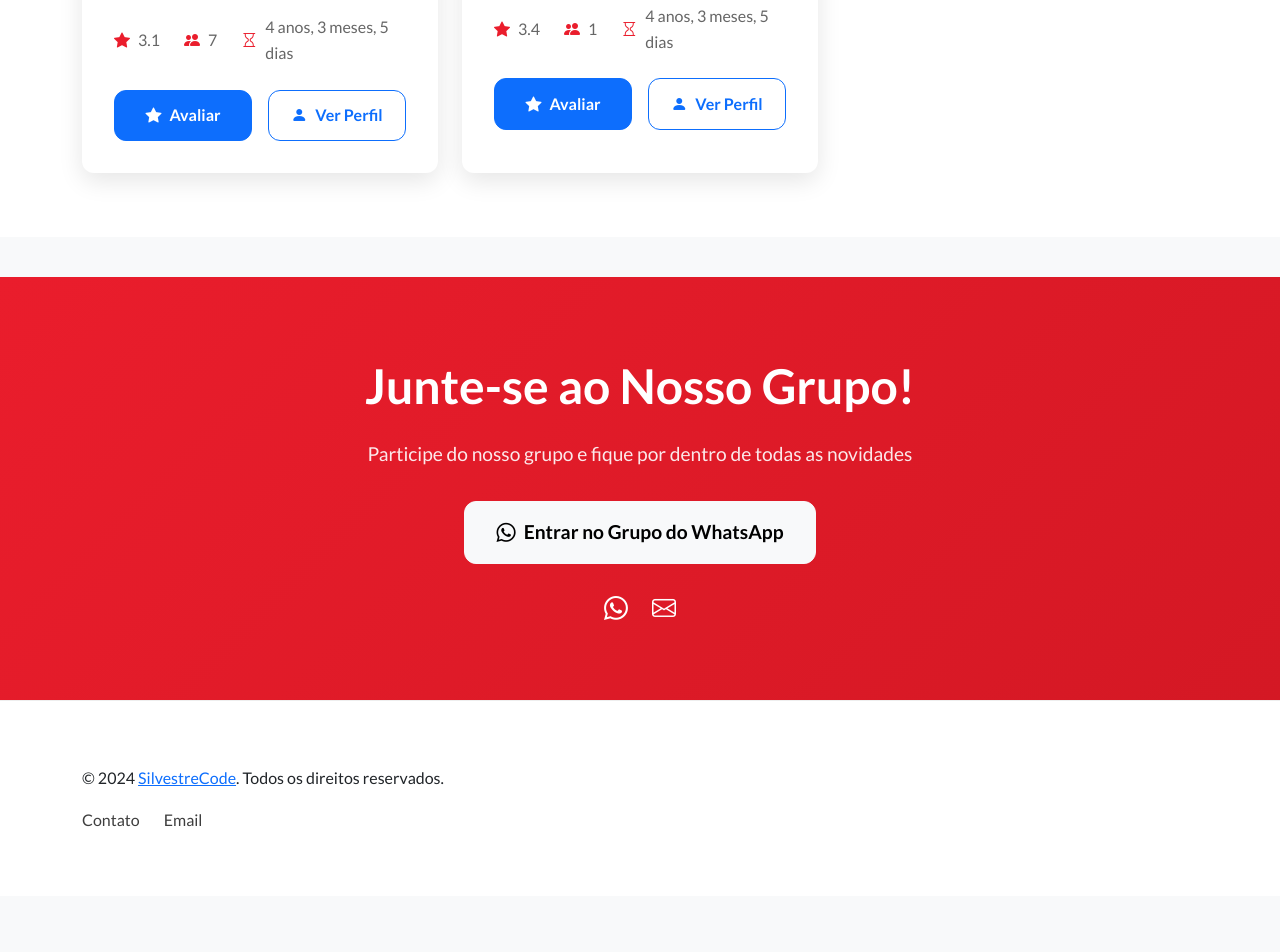
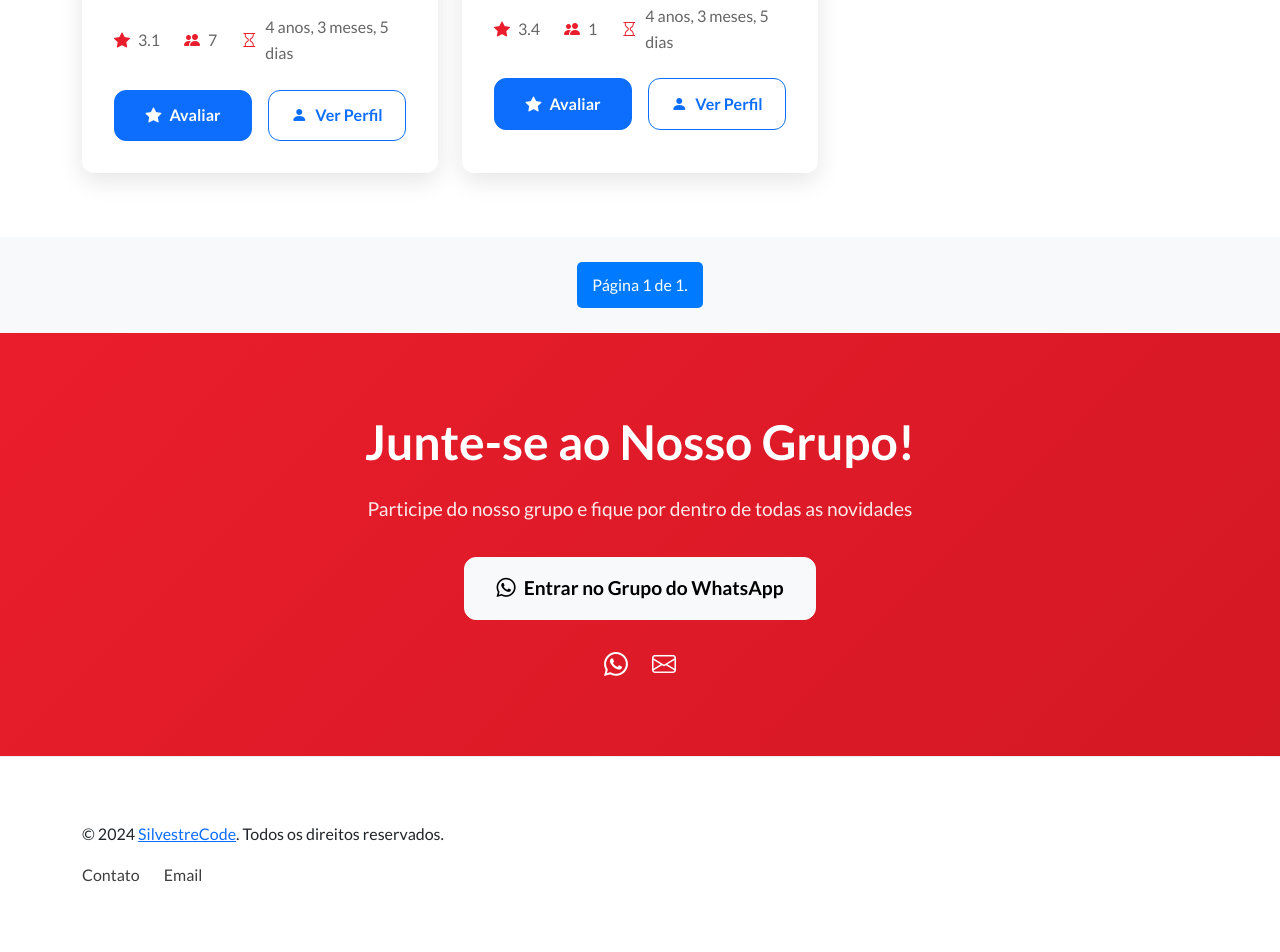
Before and after one commit to estuart27/Onepage-avaliacao, a Django app: page / in a window 1280 px wide. Shown: the part 1853-2805 px from the top of the page. Before the commit the page ends 2680 px from the top, so only its background shows below. Run offline with Django 5.2, Linux system fonts and the light colour scheme; data comes from the database, SQL or seed files in the repository.

Commit message:
Resolvendo Gab

```diff
--- a/avaliacao/templates/avaliacao/home.html
+++ b/avaliacao/templates/avaliacao/home.html
@@ -124,7 +124,7 @@
     </div>
 </section>
 <div class="pagination">
-    {% comment %} <span class="step-links">
+    <span class="step-links">
         {% if colaboradores.has_previous %}
             <a href="?page=1{% if request.GET.cargo %}&cargo={{ request.GET.cargo }}{% endif %}{% if request.GET.hub %}&hub={{ request.GET.hub }}{% endif %}{% if request.GET.search %}&search={{ request.GET.search }}{% endif %}">&laquo; primeiro</a>
             <a href="?page={{ colaboradores.previous_page_number }}{% if request.GET.cargo %}&cargo={{ request.GET.cargo }}{% endif %}{% if request.GET.hub %}&hub={{ request.GET.hub }}{% endif %}{% if request.GET.search %}&search={{ request.GET.search }}{% endif %}">anterior</a>
@@ -138,7 +138,7 @@
             <a href="?page={{ colaboradores.next_page_number }}{% if request.GET.cargo %}&cargo={{ request.GET.cargo }}{% endif %}{% if request.GET.hub %}&hub={{ request.GET.hub }}{% endif %}{% if request.GET.search %}&search={{ request.GET.search }}{% endif %}">próximo</a>
             <a href="?page={{ colaboradores.paginator.num_pages }}{% if request.GET.cargo %}&cargo={{ request.GET.cargo }}{% endif %}{% if request.GET.hub %}&hub={{ request.GET.hub }}{% endif %}{% if request.GET.search %}&search={{ request.GET.search }}{% endif %}">último &raquo;</a>
         {% endif %}
-    </span> {% endcomment %}
+    </span>
 </div>
 
 <!-- CSS Inline -->
--- a/avaliacao/views.py
+++ b/avaliacao/views.py
@@ -36,14 +36,18 @@ def home(request):
     if search:
         colaboradores = colaboradores.filter(nome__icontains=search)  # Filtra pelo nome
 
+    # Paginação
+    paginator = Paginator(colaboradores, 9)  # Exiba 10 colaboradores por página
+    page_number = request.GET.get('page')  # Obtém o número da página da URL
+    colaboradores_paginated = paginator.get_page(page_number)  # Obtém os colaboradores da página solicitada
+
     context = {
-        'colaboradores': colaboradores,  # Passa a lista completa para o contexto
+        'colaboradores': colaboradores_paginated,  # Passa a lista paginada para o contexto
         'cargos': cargos,
         'hubs': hubs,
         'request': request  # Incluindo request no contexto para usar no template
     }
     return render(request, 'avaliacao/home.html', context)
-
 
 
 # def home(request):
```
